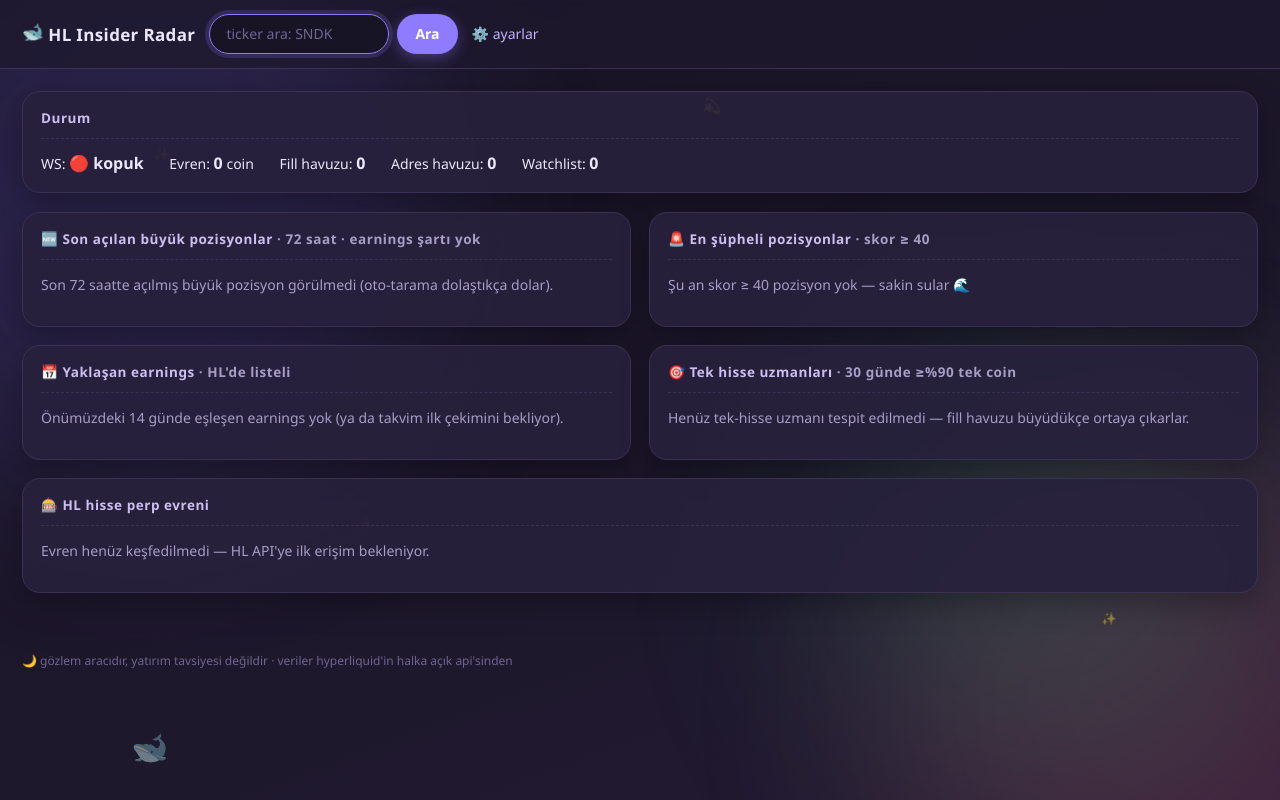
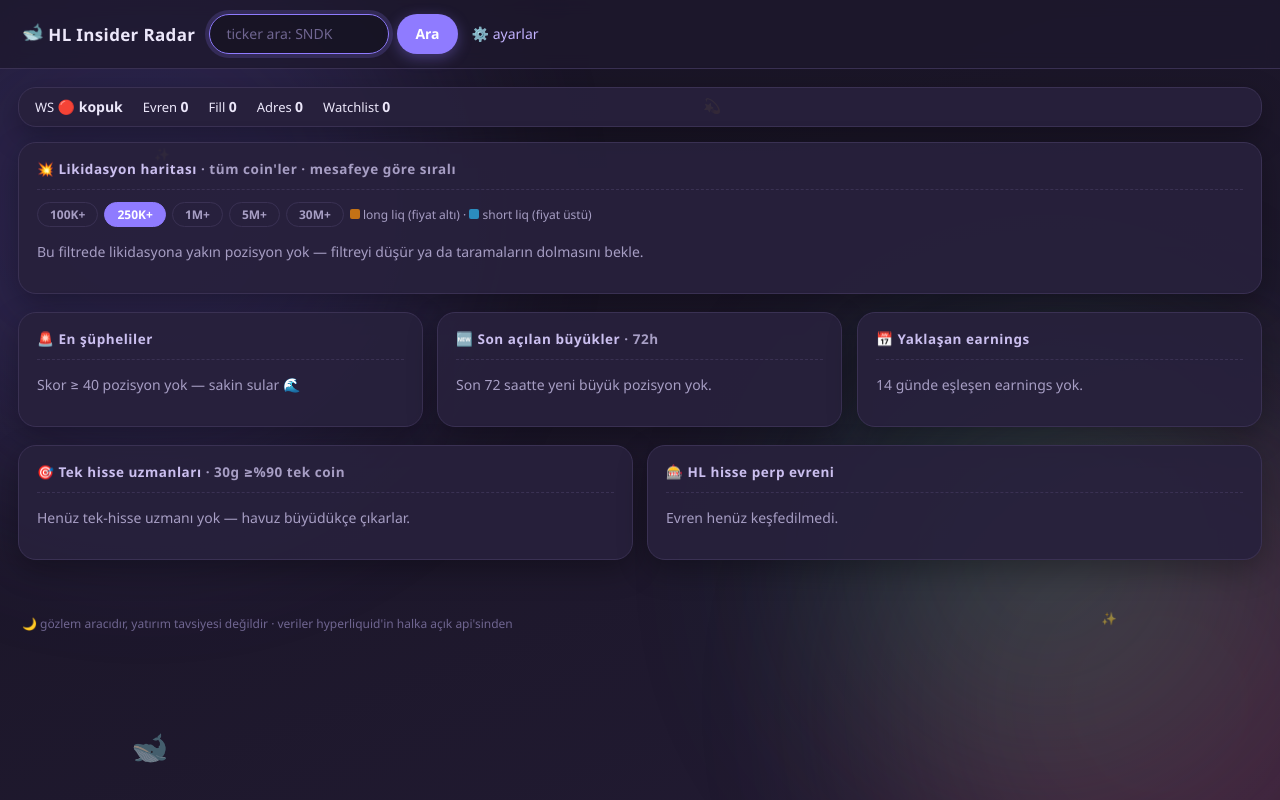
Before and after one commit to TradersEntertainment/hlearninginsiders, a FastAPI app: page / in a window 1280 px wide. Run offline with FastAPI, Linux system fonts and the light colour scheme; data that the repository does not hold is empty.

Commit message:
Denser dashboard + liquidation maps with size filters
- Homepage redesigned for at-a-glance reading: one-line status strip
  (with next-earnings), compact tables, 3-column grid (suspicious /
  recent big / earnings) + specialists and universe below
- Homepage liquidation map: every tracked position across ALL coins
  (equity scans + cross-dex liq radar) sorted by distance to
  liquidation, bar length = size, with quick size filters
  (100K/250K/1M/5M/30M+) and long/short-liq color legend
- Coin page liquidation chart: price-axis map showing at which price
  each position gets liquidated (long liqs below mark in amber, short
  liqs above in blue, validated pair #c47216/#2b8cbe), per-bar
  tooltips, current-price dashed line

Co-Authored-By: Claude Fable 5 <noreply@anthropic.com>
Claude-Session: https://claude.ai/code/session_011LnUCggTGEi81XCB8YxGxs

```diff
--- a/app/web/routes.py
+++ b/app/web/routes.py
@@ -57,6 +57,62 @@ router = APIRouter()
 
 CHART_SHORT = "#e5484d"   # validator'dan geçen çift (deutan ΔE 8.6)
 CHART_LONG = "#26997b"
+LIQ_LONG = "#c47216"      # long liq (fiyatın altında) — validator'dan geçen çift
+LIQ_SHORT = "#2b8cbe"     # short liq (fiyatın üstünde)
+
+
+def _liq_chart(rows: list[dict], mark: float | None, max_dist_pct: float) -> dict | None:
+    """Likidasyon haritası: her pozisyon, likide olacağı fiyat seviyesinde
+    soldan sağa bir bar (boy = notional). Long liq'ler fiyatın altında (turuncu),
+    short liq'ler üstünde (mavi)."""
+    if not mark:
+        return None
+    pts = []
+    for p in rows:
+        liq = p.get("liq_px")
+        if not liq or p["notional"] <= 0:
+            continue
+        dist = abs(mark - liq) / mark * 100
+        if dist <= max_dist_pct:
+            pts.append({**p, "_dist": dist})
+    pts = pts[:40]
+    if not pts:
+        return None
+    prices = [p["liq_px"] for p in pts] + [mark]
+    lo, hi = min(prices), max(prices)
+    pad = (hi - lo) * 0.07 or lo * 0.01 or 1.0
+    lo, hi = lo - pad, hi + pad
+    W, H, top, bot, left, right = 820, 300, 16, 26, 64, 16
+    span = W - left - right
+
+    def yf(v: float) -> float:
+        return top + (hi - v) / (hi - lo) * (H - top - bot)
+
+    maxn = max(p["notional"] for p in pts)
+    bars = []
+    for p in sorted(pts, key=lambda r: -r["notional"]):
+        w = max(6.0, p["notional"] / maxn * span)
+        bars.append({"y": round(yf(p["liq_px"]), 1), "w": round(w, 1),
+                     "side": p["side"], "addr": p["address"],
+                     "tip": f"{p['address'][:8]}..{p['address'][-4:]} · "
+                            f"{'LONG' if p['side'] == 'long' else 'SHORT'} "
+                            f"{_usd(p['notional'])} → liq {_px(p['liq_px'])}"
+                            f" (mesafe %{p['_dist']:.1f})"})
+    for side in ("short", "long"):
+        prev = None
+        for b in sorted((b for b in bars if b["side"] == side), key=lambda b: b["y"]):
+            if prev is not None and b["y"] - prev < 7:
+                b["y"] = round(prev + 7, 1)
+            prev = b["y"]
+    labels = [{"y": b["y"] + 3.5, "x": left + b["w"] + 6, "text": b["tip"].split(" · ")[1].split(" → ")[0]}
+              for b in bars[:3]]
+    ticks = [{"v": _px(lo + (hi - lo) * i / 4), "y": round(yf(lo + (hi - lo) * i / 4), 1)}
+             for i in range(5)]
+    return {"W": W, "H": H, "left": left, "bars": bars, "ticks": ticks, "labels": labels,
+            "mark_y": round(yf(mark), 1), "mark_txt": _px(mark),
+            "c_long": LIQ_LONG, "c_short": LIQ_SHORT,
+            "n_long": sum(1 for b in bars if b["side"] == "long"),
+            "n_short": sum(1 for b in bars if b["side"] == "short")}
 
 
 def _entry_chart(rows: list[dict], mark: float | None) -> dict | None:
@@ -210,10 +266,61 @@ async def index(request: Request):
             s["open"] = open_pos[0] if open_pos else None
         specialists = [s for s in specialists if not s.get("entity")]  # MM/vault hariç
 
+    # ---- Likidasyon haritası (tüm coin'ler; equity taraması ∪ dev-poz radarı) ----
+    try:
+        liqmin = float(request.query_params.get("liqmin") or 250_000)
+    except ValueError:
+        liqmin = 250_000
+    async with db() as conn:
+        cur = await conn.execute(
+            """SELECT a.coin, a.mark_px FROM asset_metrics a
+               JOIN (SELECT coin, MAX(ts) mts FROM asset_metrics GROUP BY coin) b
+                 ON a.coin=b.coin AND a.ts=b.mts""")
+        marks = {r["coin"]: r["mark_px"] for r in await cur.fetchall()}
+        cur = await conn.execute(
+            """SELECT p.coin, p.address, p.side, p.notional, p.liq_px, t.symbol
+               FROM positions_current p JOIN tickers t ON t.coin=p.coin
+               WHERE p.liq_px IS NOT NULL AND p.notional>=?""", (liqmin,))
+        eq_rows = [dict(r) for r in await cur.fetchall()]
+        cur = await conn.execute(
+            "SELECT address, coin, side, notional, liq_px, last_dist FROM liq_watch"
+            " WHERE notional>=?", (liqmin,))
+        lw_rows = [dict(r) for r in await cur.fetchall()]
+    liq_map = []
+    seen_keys = set()
+    for r in eq_rows:
+        mark = marks.get(r["coin"])
+        if not mark:
+            continue
+        dist = abs(mark - r["liq_px"]) / mark * 100
+        if dist > cfg.max_liq_distance_pct:
+            continue
+        seen_keys.add((r["address"], r["coin"]))
+        liq_map.append({"symbol": r["symbol"], "coin": r["coin"], "address": r["address"],
+                        "side": r["side"], "notional": r["notional"],
+                        "liq_px": r["liq_px"], "dist": dist})
+    for r in lw_rows:
+        if (r["address"], r["coin"]) in seen_keys or r["last_dist"] is None:
+            continue
+        if r["last_dist"] > cfg.max_liq_distance_pct:
+            continue
+        liq_map.append({"symbol": r["coin"].split(":")[-1], "coin": r["coin"],
+                        "address": r["address"], "side": r["side"],
+                        "notional": r["notional"], "liq_px": r["liq_px"],
+                        "dist": r["last_dist"]})
+    liq_map.sort(key=lambda x: x["dist"])
+    liq_map = liq_map[:20]
+    liq_maxn = max((x["notional"] for x in liq_map), default=1)
+    for x in liq_map:
+        x["wpct"] = max(4, x["notional"] / liq_maxn * 100)
+
     collector = getattr(request.app.state, "collector", None)
     return _render(request, "index.html", {
         "universe": universe, "events": events,
         "recent_big": recent_big, "suspicious": suspicious, "specialists": specialists,
+        "liq_map": liq_map, "liqmin": liqmin,
+        "liq_chips": [(100_000, "100K+"), (250_000, "250K+"), (1_000_000, "1M+"),
+                      (5_000_000, "5M+"), (30_000_000, "30M+")],
         "stats": {"fills": fills_n, "addrs": addr_n, "watch": watch_n,
                   "ws": "🟢 bağlı" if collector and collector.connected else "🔴 kopuk"},
     })
@@ -278,6 +385,7 @@ async def coin_page(request: Request, symbol: str):
         "tg": request.query_params.get("tg"),
         "has_bot": request.app.state.bot is not None,
         "chart": _entry_chart(rows, summ.get("mark")),
+        "liqchart": _liq_chart(rows, summ.get("mark"), cfg.max_liq_distance_pct),
         "n_long": sum(1 for p in rows if p["side"] == "long"),
         "n_short": sum(1 for p in rows if p["side"] == "short"),
     })
--- a/app/web/templates/base.html
+++ b/app/web/templates/base.html
@@ -51,12 +51,35 @@ border-radius:999px;font:inherit;font-weight:700;cursor:pointer;
 box-shadow:0 4px 14px rgba(143,123,255,.35);transition:transform .15s, box-shadow .15s}
 button:hover{transform:translateY(-2px) scale(1.03);box-shadow:0 8px 20px rgba(143,123,255,.5)}
 button:active{transform:scale(.97)}
-main{padding:22px;max-width:1380px;margin:0 auto}
+main{padding:18px;max-width:1520px;margin:0 auto}
 @media(min-width:1050px){
-  main{display:grid;grid-template-columns:1fr 1fr;gap:0 18px;align-items:start}
-  main>.panel{grid-column:1/-1}
-  main>.panel.half{grid-column:auto}
+  main{display:grid;grid-template-columns:repeat(6,1fr);gap:0 14px;align-items:start}
+  main>.panel{grid-column:span 6}
+  main>.panel.half{grid-column:span 3}
+  main>.panel.third{grid-column:span 2}
 }
+.compact th,.compact td{padding:3px 8px;font-size:12.5px}
+.compact h2{margin-bottom:8px}
+.strip{display:flex;gap:20px;flex-wrap:wrap;align-items:center;
+padding:8px 16px!important;margin-bottom:14px!important;font-size:13px}
+.strip b{font-size:14px}
+.chips{display:flex;gap:6px;flex-wrap:wrap;margin-bottom:10px}
+.chips a{border:1.5px solid var(--border);color:var(--dim);padding:2px 12px;
+border-radius:999px;font-size:12px;font-weight:700}
+.chips a.on{background:var(--btn);border-color:var(--btn);color:#fff}
+.lbar{display:flex;gap:10px;align-items:center;padding:3px 0;font-size:12.5px;
+font-variant-numeric:tabular-nums}
+.lbar .lsym{width:64px;font-weight:800}
+.lbar .lside{width:52px;font-weight:800}
+.lbar .ltrack{flex:1;height:10px;background:rgba(167,158,196,.1);border-radius:999px;overflow:hidden}
+.lbar .lfill{height:100%;border-radius:999px}
+.lbar .lfill.longliq{background:#c47216}
+.lbar .lfill.shortliq{background:#2b8cbe}
+.lbar .lval{width:64px;text-align:right;font-weight:700}
+.lbar .lpx{width:96px;text-align:right;color:var(--dim)}
+.lbar .ldist{width:56px;text-align:right;font-weight:800}
+.longliq-t{color:#e09b4e}
+.shortliq-t{color:#5fb0d9}
 .tabs{display:flex;gap:8px;margin-bottom:10px}
 .tab{background:transparent;border:1.5px solid var(--border);color:var(--dim);
 padding:4px 14px;border-radius:999px;font-size:12.5px;font-weight:700;box-shadow:none}
--- a/app/web/templates/index.html
+++ b/app/web/templates/index.html
@@ -1,94 +1,117 @@
 {% extends "base.html" %}
 {% block content %}
-<div class="panel">
-  <h2>Durum</h2>
-  <span class="stat">WS: <b>{{ stats.ws }}</b></span>
-  <span class="stat">Evren: <b>{{ universe|length }}</b> coin</span>
-  <span class="stat">Fill havuzu: <b>{{ stats.fills }}</b></span>
-  <span class="stat">Adres havuzu: <b>{{ stats.addrs }}</b></span>
-  <span class="stat">Watchlist: <b>{{ stats.watch }}</b></span>
+<div class="panel strip">
+  <span>WS <b>{{ stats.ws }}</b></span>
+  <span>Evren <b>{{ universe|length }}</b></span>
+  <span>Fill <b>{{ stats.fills }}</b></span>
+  <span>Adres <b>{{ stats.addrs }}</b></span>
+  <span>Watchlist <b>{{ stats.watch }}</b></span>
+  {% if events %}<span class="warn">📅 Sıradaki: <b>{{ events[0].symbol }}</b> {{ events[0].date_et }}</span>{% endif %}
 </div>
 
-<div class="panel half">
-  <h2>🆕 Son açılan büyük pozisyonlar <span class="dim" style="text-transform:none">· 72 saat · earnings şartı yok</span></h2>
-  {% if recent_big %}
-  <table>
-    <tr><th class="l">Hisse</th><th class="l">Adres</th><th>Yön</th><th>Notional</th><th>Açılış</th><th>Skor</th></tr>
-    {% for p in recent_big %}
-    <tr>
-      <td class="l"><a href="/t/{{ p.symbol }}{{ k }}"><b>{{ p.symbol }}</b></a></td>
-      <td class="l"><a href="/whale/{{ p.address }}{{ k }}">{{ p.address[:8] }}..{{ p.address[-4:] }}</a></td>
-      <td class="{{ p.side }}">{{ 'LONG' if p.side=='long' else 'SHORT' }}</td>
-      <td><b>{{ p.notional|usd }}</b></td>
-      <td>{{ p.opened_ts|age }} önce</td>
-      <td><span class="badge {{ 'b-hi' if (p.score or 0)>=70 else ('b-mid' if (p.score or 0)>=50 else 'b-lo') }}">{{ p.score or 0 }}</span></td>
-    </tr>
+<div class="panel compact">
+  <h2>💥 Likidasyon haritası <span class="dim" style="text-transform:none">· tüm coin'ler · mesafeye göre sıralı</span></h2>
+  <div class="chips">
+    {% for v, lbl in liq_chips %}
+    <a href="/?liqmin={{ v|int }}{{ '&key=' + k[5:] if k else '' }}" class="{{ 'on' if liqmin == v else '' }}">{{ lbl }}</a>
     {% endfor %}
-  </table>
-  {% else %}<p class="dim">Son 72 saatte açılmış büyük pozisyon görülmedi (oto-tarama dolaştıkça dolar).</p>{% endif %}
+    <span class="dim" style="font-size:12px;align-self:center">
+      <i class="sw" style="background:#c47216;display:inline-block;width:10px;height:10px;border-radius:2px"></i> long liq (fiyat altı) ·
+      <i class="sw" style="background:#2b8cbe;display:inline-block;width:10px;height:10px;border-radius:2px"></i> short liq (fiyat üstü)</span>
+  </div>
+  {% if liq_map %}
+  {% for x in liq_map %}
+  <div class="lbar">
+    <span class="lsym"><a href="/t/{{ x.symbol }}{{ k }}">{{ x.symbol }}</a></span>
+    <span class="lside {{ 'longliq-t' if x.side == 'long' else 'shortliq-t' }}">{{ 'L-LIQ' if x.side == 'long' else 'S-LIQ' }}</span>
+    <div class="ltrack"><div class="lfill {{ 'longliq' if x.side == 'long' else 'shortliq' }}" style="width:{{ '%.0f'|format(x.wpct) }}%"></div></div>
+    <span class="lval">{{ x.notional|usd }}</span>
+    <span class="lpx">liq {{ x.liq_px|px }}</span>
+    <span class="ldist {{ 'warn' if x.dist < 5 else 'dim' }}">%{{ '%.1f'|format(x.dist) }}</span>
+    <a href="/whale/{{ x.address }}{{ k }}" class="dim" style="font-size:11px">{{ x.address[:6] }}..</a>
+  </div>
+  {% endfor %}
+  {% else %}<p class="dim">Bu filtrede likidasyona yakın pozisyon yok — filtreyi düşür ya da taramaların dolmasını bekle.</p>{% endif %}
 </div>
 
-<div class="panel half">
-  <h2>🚨 En şüpheli pozisyonlar <span class="dim" style="text-transform:none">· skor ≥ 40</span></h2>
+<div class="panel third compact">
+  <h2>🚨 En şüpheliler</h2>
   {% if suspicious %}
   <table>
-    <tr><th>Skor</th><th class="l">Hisse</th><th class="l">Adres</th><th>Yön</th><th>Notional</th><th>Açılış</th></tr>
+    <tr><th>Skor</th><th class="l">Hisse</th><th>Yön</th><th>Boyut</th><th>Açılış</th></tr>
     {% for p in suspicious %}
     <tr>
       <td><span class="badge {{ 'b-hi' if (p.score or 0)>=70 else 'b-mid' }}">{{ p.score }}</span></td>
-      <td class="l"><a href="/t/{{ p.symbol }}{{ k }}"><b>{{ p.symbol }}</b></a></td>
-      <td class="l"><a href="/whale/{{ p.address }}{{ k }}">{{ p.address[:8] }}..{{ p.address[-4:] }}</a></td>
-      <td class="{{ p.side }}">{{ 'LONG' if p.side=='long' else 'SHORT' }}</td>
+      <td class="l"><a href="/t/{{ p.symbol }}{{ k }}"><b>{{ p.symbol }}</b></a>
+          <a href="/whale/{{ p.address }}{{ k }}" class="dim" style="font-size:11px">{{ p.address[:6] }}..</a></td>
+      <td class="{{ p.side }}">{{ 'L' if p.side=='long' else 'S' }}</td>
       <td><b>{{ p.notional|usd }}</b></td>
       <td>{{ p.opened_ts|age }}</td>
     </tr>
     {% endfor %}
   </table>
-  {% else %}<p class="dim">Şu an skor ≥ 40 pozisyon yok — sakin sular 🌊</p>{% endif %}
+  {% else %}<p class="dim">Skor ≥ 40 pozisyon yok — sakin sular 🌊</p>{% endif %}
 </div>
 
-<div class="panel half">
-  <h2>📅 Yaklaşan earnings <span class="dim" style="text-transform:none">· HL'de listeli</span></h2>
-  {% if events %}
+<div class="panel third compact">
+  <h2>🆕 Son açılan büyükler <span class="dim" style="text-transform:none">· 72h</span></h2>
+  {% if recent_big %}
   <table>
-    <tr><th class="l">Tarih (ET)</th><th class="l">Sembol</th><th class="l">Saat</th><th class="l">Durum</th></tr>
-    {% for e in events %}
+    <tr><th class="l">Hisse</th><th>Yön</th><th>Boyut</th><th>Açılış</th><th>Skor</th></tr>
+    {% for p in recent_big %}
     <tr>
-      <td class="l">{{ e.date_et }}</td>
-      <td class="l"><a href="/t/{{ e.symbol }}{{ k }}"><b>{{ e.symbol }}</b></a></td>
-      <td class="l">{{ {'amc':'AMC (kapanış sonrası)','bmo':'BMO (açılış öncesi)'}.get(e.hour_hint, '?') }}</td>
-      <td class="l">{% if e.alerted_t1 %}✅ raporlandı{% elif e.alerted_pre %}🕐 erken rapor gitti{% else %}bekliyor{% endif %}
-          {% if e.note %}<span class="warn">⚠ {{ e.note }}</span>{% endif %}</td>
+      <td class="l"><a href="/t/{{ p.symbol }}{{ k }}"><b>{{ p.symbol }}</b></a>
+          <a href="/whale/{{ p.address }}{{ k }}" class="dim" style="font-size:11px">{{ p.address[:6] }}..</a></td>
+      <td class="{{ p.side }}">{{ 'L' if p.side=='long' else 'S' }}</td>
+      <td><b>{{ p.notional|usd }}</b></td>
+      <td>{{ p.opened_ts|age }}</td>
+      <td><span class="badge {{ 'b-hi' if (p.score or 0)>=70 else ('b-mid' if (p.score or 0)>=50 else 'b-lo') }}">{{ p.score or 0 }}</span></td>
     </tr>
     {% endfor %}
   </table>
-  {% else %}<p class="dim">Önümüzdeki 14 günde eşleşen earnings yok (ya da takvim ilk çekimini bekliyor).</p>{% endif %}
+  {% else %}<p class="dim">Son 72 saatte yeni büyük pozisyon yok.</p>{% endif %}
 </div>
 
-<div class="panel half">
-  <h2>🎯 Tek hisse uzmanları <span class="dim" style="text-transform:none">· 30 günde ≥%90 tek coin</span></h2>
+<div class="panel third compact">
+  <h2>📅 Yaklaşan earnings</h2>
+  {% if events %}
+  <table>
+    <tr><th class="l">Tarih</th><th class="l">Sembol</th><th class="l">Saat</th><th class="l">Durum</th></tr>
+    {% for e in events %}
+    <tr>
+      <td class="l">{{ e.date_et[5:] }}</td>
+      <td class="l"><a href="/t/{{ e.symbol }}{{ k }}"><b>{{ e.symbol }}</b></a></td>
+      <td class="l">{{ {'amc':'AMC','bmo':'BMO'}.get(e.hour_hint, '?') }}</td>
+      <td class="l">{% if e.alerted_t1 %}✅{% elif e.alerted_pre %}🕐{% else %}⏳{% endif %}{% if e.note %} <span class="warn">⚠</span>{% endif %}</td>
+    </tr>
+    {% endfor %}
+  </table>
+  {% else %}<p class="dim">14 günde eşleşen earnings yok.</p>{% endif %}
+</div>
+
+<div class="panel half compact">
+  <h2>🎯 Tek hisse uzmanları <span class="dim" style="text-transform:none">· 30g ≥%90 tek coin</span></h2>
   {% if specialists %}
   <table>
     <tr><th class="l">Adres</th><th class="l">Hisse</th><th>İşlem</th><th>Hacim</th><th>Sicil</th><th class="l">Açık poz</th></tr>
     {% for s in specialists %}
     <tr>
-      <td class="l"><a href="/whale/{{ s.address }}{{ k }}">{{ s.address[:8] }}..{{ s.address[-4:] }}</a>
-          {% if s.watchlist %}⭐{% endif %}</td>
+      <td class="l"><a href="/whale/{{ s.address }}{{ k }}">{{ s.address[:8] }}..{{ s.address[-4:] }}</a>{% if s.watchlist %} ⭐{% endif %}</td>
       <td class="l"><a href="/t/{{ s.symbol }}{{ k }}"><b>{{ s.symbol }}</b></a></td>
       <td>{{ s.n }}</td>
       <td>{{ s.vol|usd }}</td>
       <td>{{ s.hits or 0 }}✓/{{ s.misses or 0 }}✗</td>
-      <td class="l">{% if s.open %}<span class="{{ s.open.side }}">{{ 'LONG' if s.open.side=='long' else 'SHORT' }}</span> {{ s.open.notional|usd }}{% else %}-{% endif %}</td>
+      <td class="l">{% if s.open %}<span class="{{ s.open.side }}">{{ 'L' if s.open.side=='long' else 'S' }}</span> {{ s.open.notional|usd }}{% else %}-{% endif %}</td>
     </tr>
     {% endfor %}
   </table>
-  {% else %}<p class="dim">Henüz tek-hisse uzmanı tespit edilmedi — fill havuzu büyüdükçe ortaya çıkarlar.</p>{% endif %}
+  {% else %}<p class="dim">Henüz tek-hisse uzmanı yok — havuz büyüdükçe çıkarlar.</p>{% endif %}
 </div>
 
-<div class="panel">
+<div class="panel half compact">
   <h2>🎰 HL hisse perp evreni</h2>
   {% if universe %}
-  <p>{% for t in universe %}<a href="/t/{{ t.symbol }}{{ k }}">{{ t.symbol }}</a>{% if not loop.last %} · {% endif %}{% endfor %}</p>
-  {% else %}<p class="dim">Evren henüz keşfedilmedi — HL API'ye ilk erişim bekleniyor.</p>{% endif %}
+  <p style="line-height:2">{% for t in universe %}<a href="/t/{{ t.symbol }}{{ k }}">{{ t.symbol }}</a>{% if not loop.last %} · {% endif %}{% endfor %}</p>
+  {% else %}<p class="dim">Evren henüz keşfedilmedi.</p>{% endif %}
 </div>
 {% endblock %}
```
Also changed, not shown: app/web/templates/coin.html (+32 -0 lines).
